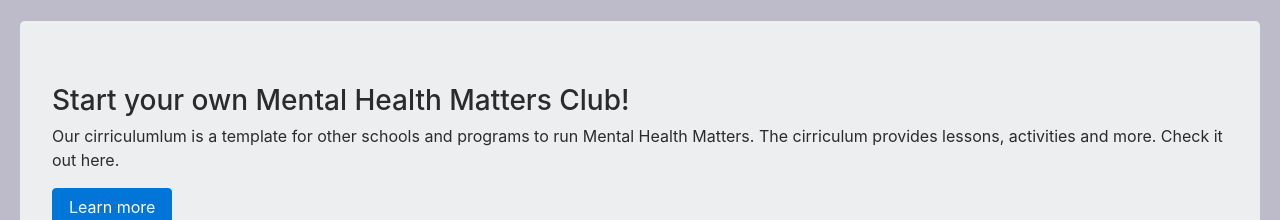
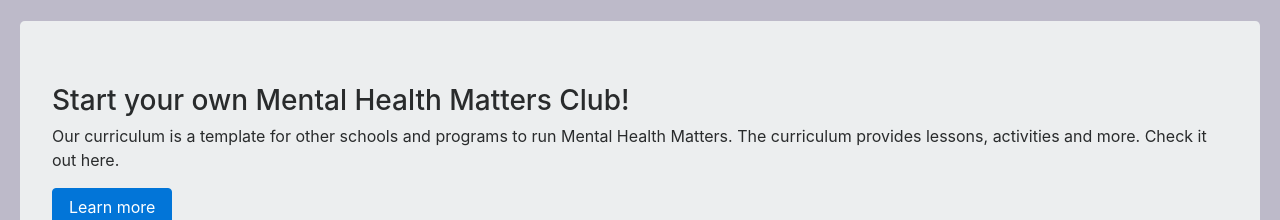
Before and after one commit to bpgold/bpgold.github.io, a plain HTML site: page index.html in a window 1280 px wide. Shown: the part 840-1060 px from the top of the page. Drawn offline with Linux system fonts and the light colour scheme.

Commit message:
Update index.html

```diff
--- a/index.html
+++ b/index.html
@@ -168,7 +168,8 @@
 					Start your own Mental Health Matters Club!
 				</h3>
 				<p>
-					Our cirriculumlum is a template for other schools and programs to run Mental Health Matters. The cirriculum provides lessons, activities and more. Check it out here.
+					Our curriculum is a template for other schools and programs to run Mental Health Matters. The curriculum provides lessons, activities and more. Check it out here.
+
 				</p>
 				<p>
 					<a class="btn btn-primary btn-large" href="curriculum.html">Learn more</a>
```
